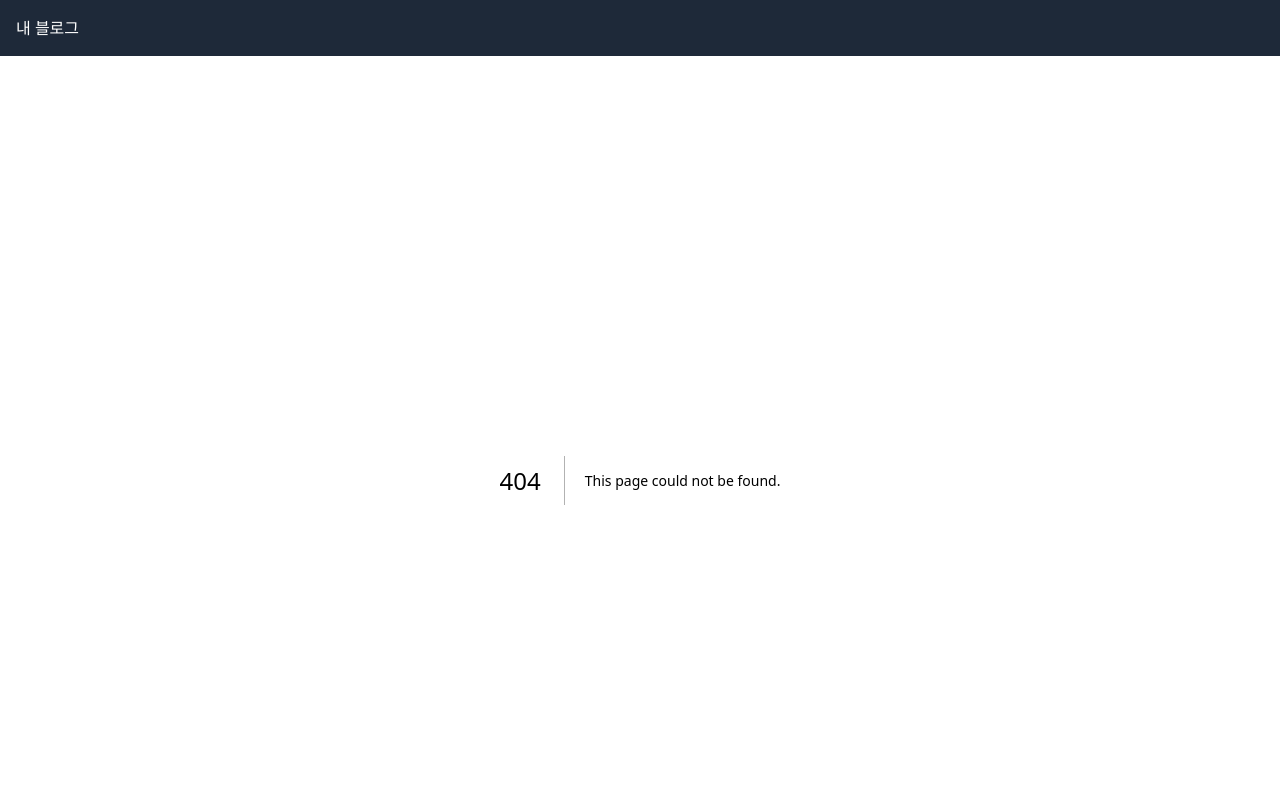
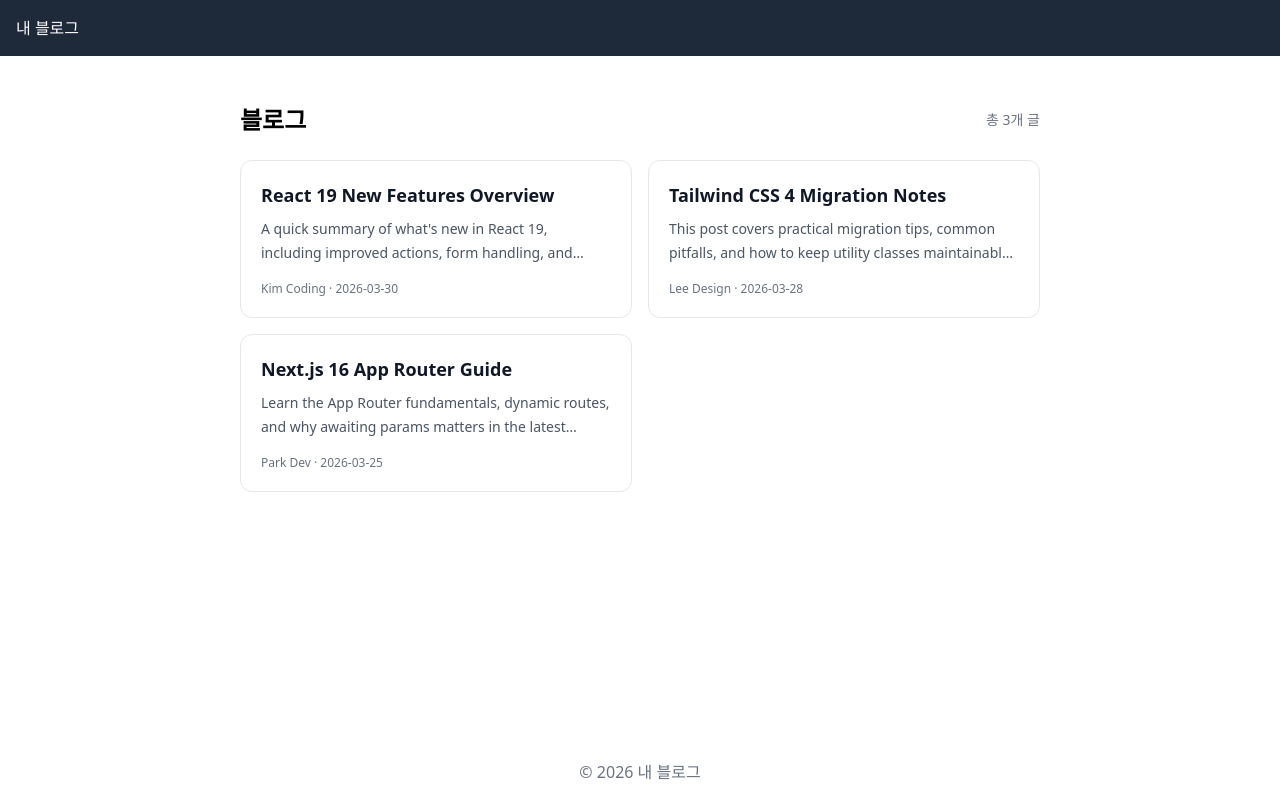
Before and after one commit to songyoungsun04/my-first-web, a Next.js app: page /posts in a window 1280 px wide. Before the commit this address had no page. Shown: the top 800 px of the page. Built offline with nearby package versions, Linux system fonts and the light colour scheme.

Commit message:
posts: 블로그 페이지 및 포스트 데이터 추가

```diff
--- /dev/null
+++ b/app/posts/page.tsx
@@ -0,0 +1,29 @@
+import Link from "next/link";
+import { posts } from "@/lib/posts";
+
+export default function PostsPage() {
+  return (
+    <div className="mx-auto max-w-4xl p-6">
+      <div className="mb-6 flex items-center justify-between">
+        <h1 className="text-2xl font-bold">블로그</h1>
+        <span className="text-sm text-gray-500">총 {posts.length}개 글</span>
+      </div>
+
+      <div className="grid grid-cols-1 gap-4 md:grid-cols-2">
+        {posts.map((post) => (
+          <Link
+            key={post.id}
+            href={`/posts/${post.id}`}
+            className="block rounded-xl border border-gray-200 p-5 transition hover:-translate-y-0.5 hover:shadow-lg"
+          >
+            <h2 className="text-lg font-semibold text-gray-900">{post.title}</h2>
+            <p className="mt-2 line-clamp-2 text-sm leading-6 text-gray-600">{post.content}</p>
+            <p className="mt-4 text-xs text-gray-500">
+              {post.author} · {post.date}
+            </p>
+          </Link>
+        ))}
+      </div>
+    </div>
+  );
+}
--- /dev/null
+++ b/lib/posts.ts
@@ -0,0 +1,34 @@
+export type Post = {
+  id: number;
+  title: string;
+  content: string;
+  author: string;
+  date: string;
+};
+
+export const posts: Post[] = [
+  {
+    id: 1,
+    title: "React 19 New Features Overview",
+    content:
+      "A quick summary of what's new in React 19, including improved actions, form handling, and streaming updates.",
+    author: "Kim Coding",
+    date: "2026-03-30",
+  },
+  {
+    id: 2,
+    title: "Tailwind CSS 4 Migration Notes",
+    content:
+      "This post covers practical migration tips, common pitfalls, and how to keep utility classes maintainable in larger projects.",
+    author: "Lee Design",
+    date: "2026-03-28",
+  },
+  {
+    id: 3,
+    title: "Next.js 16 App Router Guide",
+    content:
+      "Learn the App Router fundamentals, dynamic routes, and why awaiting params matters in the latest Next.js version.",
+    author: "Park Dev",
+    date: "2026-03-25",
+  },
+];
```
